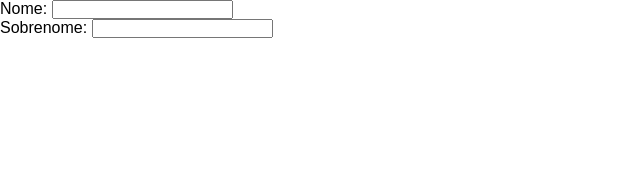
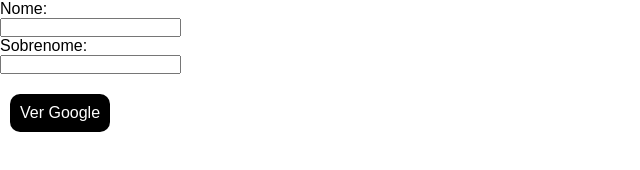
Before and after one commit to BENGALEBENGAL/display-block, a plain HTML site: page index.html in a window 1280 px wide. Shown: the whole page, without its empty margins (0-640 px from the left). Drawn offline with Linux system fonts and the light colour scheme.

Commit message:
atividade finalizada

```diff
--- a/index.html
+++ b/index.html
@@ -21,5 +21,7 @@
         </div>
     </form>
 
+    <a href="https://google.com">Ver Google</a>
+
 </body>
 </html>
--- a/style.css
+++ b/style.css
@@ -5,7 +5,19 @@
     font-family: Arial;
 }
 
-/* label {
+label {
     display: block;
-    border: 1px solid red;
-}*/
+
+}
+
+a {
+    display: block;
+    text-decoration: none;
+    background: black;
+    color: white;
+    padding: 10px;
+    margin-top: 20px;
+    margin-left: 10px;
+    width: fit-content;
+    border-radius: 10px;
+}
```
